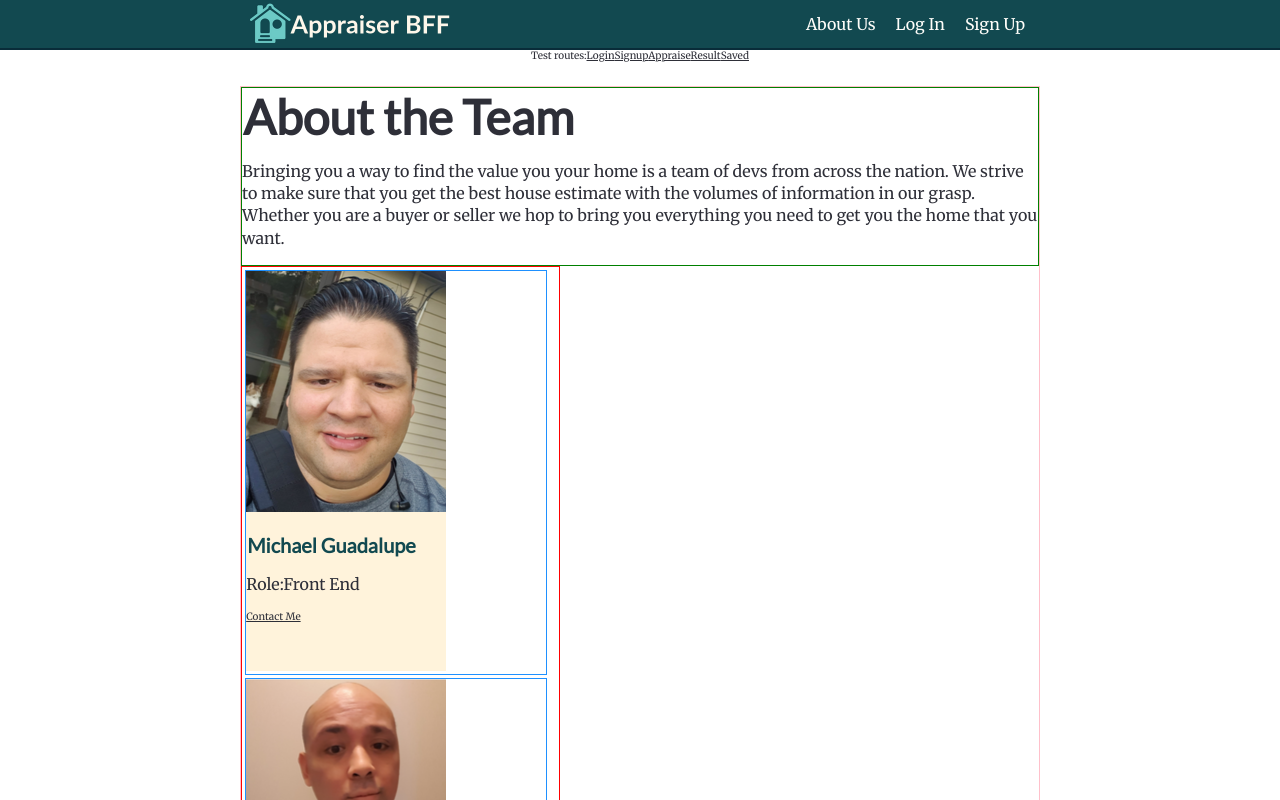
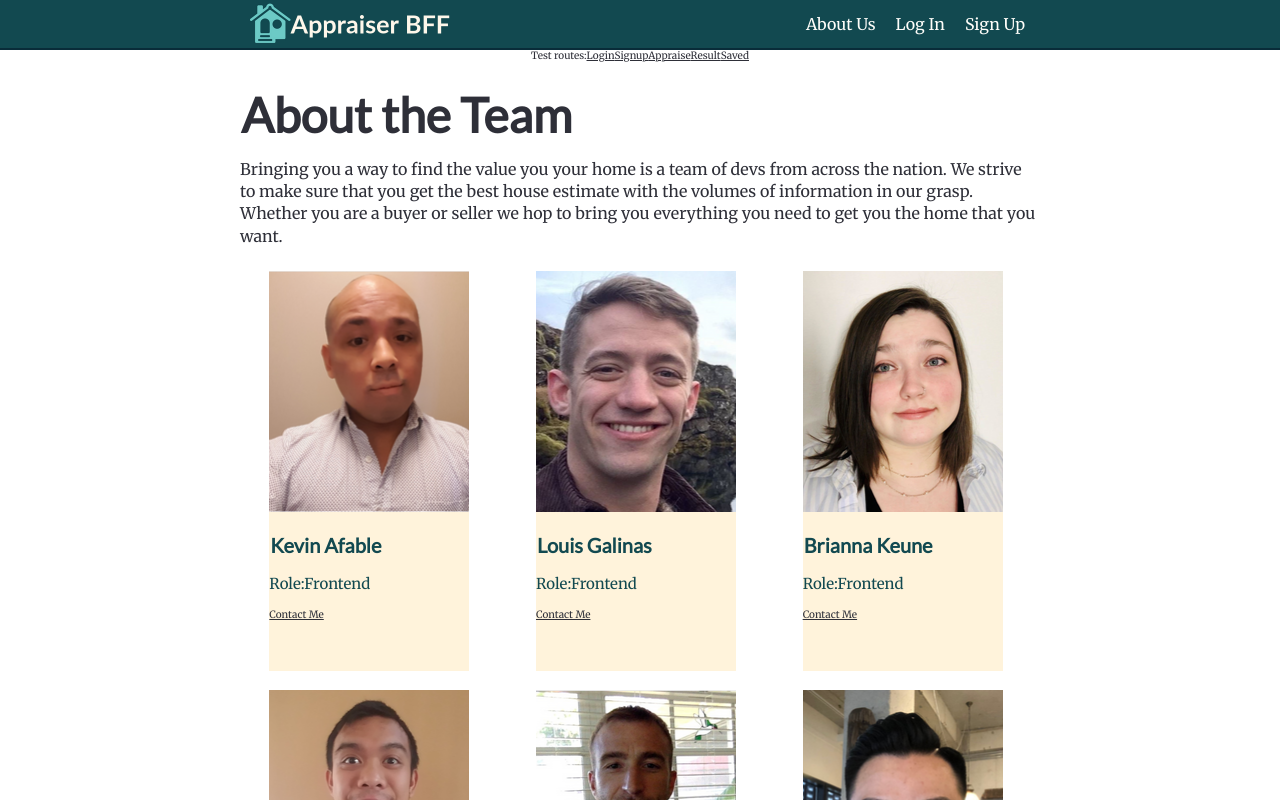
Before and after one commit to bw-appraisers-bff/front-end, a React (Create React App) app in the folder appraisers-bff/: page /aboutus in a window 1280 px wide. Shown: the top 800 px of the page. Built offline with nearby package versions, Linux system fonts and the light colour scheme.

Commit message:
draft of the about page.

```diff
--- a/appraisers-bff/src/assets/cards.scss
+++ b/appraisers-bff/src/assets/cards.scss
@@ -83,35 +83,47 @@
 
 .description-container {
   width: 100%;
-  border: 1px solid green;
+  // border: 1px solid green;
 }
 .about-container {
   width: 100%;
+  max-width: 100%;
   margin: 3% 0;
 
-  border: 1px solid pink;
+
+
+  // border: 1px solid pink;
 
 
 }
 
+
 .bio-card {
   // background-color: $brand-aqua;
+  display: flex;
+  flex-wrap: wrap;
+  justify-content: space-around;
 
-  border: 1px solid red;
-  width: 40%;
+
+  // border: 1px solid red;
+  width: 100%;
 
 }
 
 .about-card {
-  width: 33%;
+  width: 100%;
   position: relative;
-  width: 95%;
+  width: 26%;
   margin:1%;
-  border: 1px solid dodgerblue;
+  z-index: -1;
+  // border: 1px solid dodgerblue;
 
 }
 
 .bio-data {
+  display: flex;
+  flex-direction: column;
+
   position: absolute;
   top: 65%;
 
@@ -120,4 +132,9 @@
     color: $brand-aqua;
     font-size: 2rem;
   }
+
+  p {
+    color: $brand-aqua;
+    font-size: 1.5rem;
+  }
 }
--- a/appraisers-bff/src/components/AboutUs.jsx
+++ b/appraisers-bff/src/components/AboutUs.jsx
@@ -4,7 +4,7 @@ import AboutCard from "./AboutCard";
 
 const AboutUs = ( ) => {
     const teamData = [
-        {image: "../../../images/teamPics/MichaelFinal.png", name: "Michael Guadalupe", role: "Front End", github: "https://github.com/MichaelHMods" },
+
         {image: "../../../images/teamPics/KevinFinal.png", name: "Kevin Afable", role: "Frontend", github: "https://github.com/Vyraal1" },
         {image: "../../../images/teamPics/LouisFinal.png", name: "Louis Galinas", role: "Frontend", github: "https://github.com/gelinas" },
         {image: "../../../images/teamPics/BriannaFinal.png", name: "Brianna Keune", role: "Frontend", github: "https://github.com/briannakeune"},
@@ -14,6 +14,7 @@ const AboutUs = ( ) => {
         {image: "../../../images/teamPics/MatthewFinal.png", name: "Matthew Mauney", role: 'Data Engineer', github: "https://github.com/mauney "},
         {image: "../../../images/teamPics/TaylorFinal.png", name: 'Taylor Bickell', role: 'Machine Learning', github: "https://github.com/tcbic" },
         {image: "../../../images/teamPics/MarvinFinal.png", name: 'Marvin Davila', role: 'Machine Learning', github: 'https://github.com/MAL3X-01' },
+        {image: "../../../images/teamPics/MichaelFinal.png", name: "Michael Guadalupe", role: "Front End", github: "https://github.com/MichaelHMods" }
 
     ]
 
```
